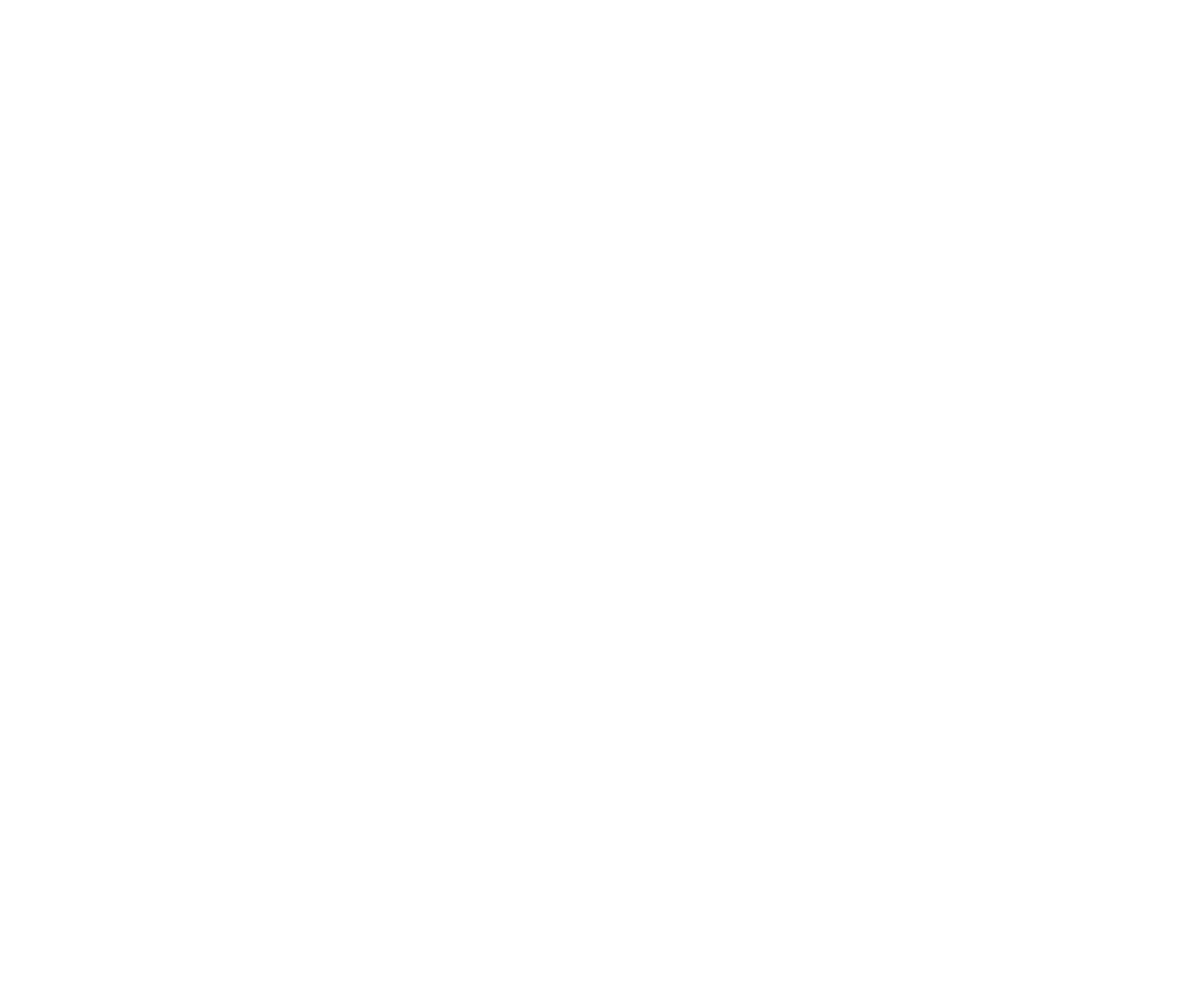
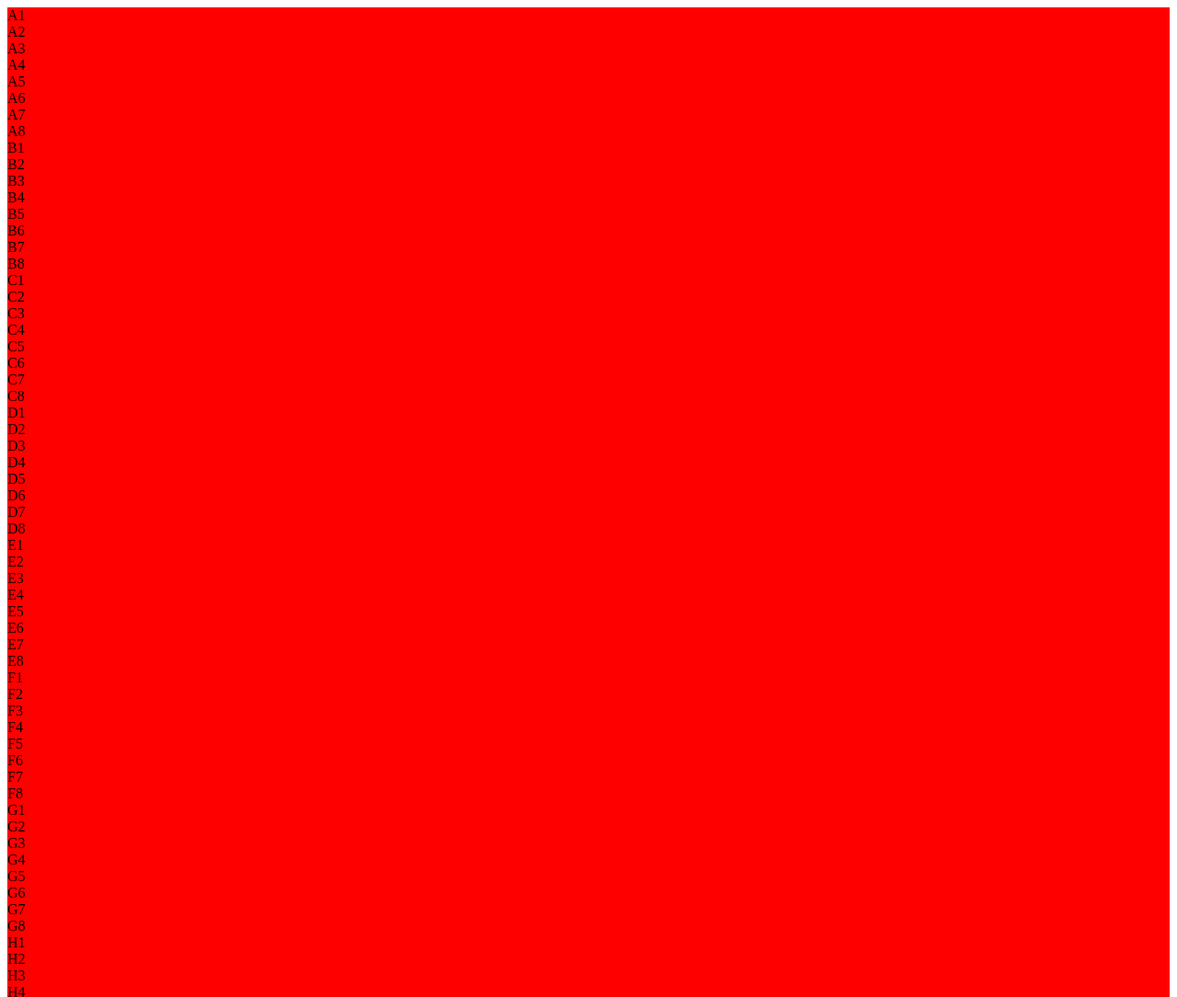
Before and after one commit to tomaszkalus/knights-travails, a plain HTML site: page index.html in a window 1280 px wide. Shown: the top 1084 px of the page at 92% size. Before the commit the page ends 800 px from the top, so only its background shows below. Drawn offline with Linux system fonts and the light colour scheme.

Commit message:
Adding GUI

```diff
--- /dev/null
+++ b/dom.js
@@ -0,0 +1,14 @@
+const container = document.querySelector('#board-container');
+const letters = ['A', 'B', 'C', 'D', 'E', 'F', 'G', 'H']
+for (let i = 0; i < 8; i++) {
+    for (let j = 1; j < 9; j++) {
+        const cell = document.createElement('div');
+        cell.classList.add('cell');
+        cell.setAttribute('data-cell-id', letters[i] + j);
+        cell.textContent = letters[i] + j;
+        container.appendChild(cell);
+    }
+
+}
+
+console.log('XD ')
--- a/index.html
+++ b/index.html
@@ -9,7 +9,11 @@
 </head>
 
 <body>
+  <div id="board-container"></div>
+
+
   <script type="module" src="./script.js"></script>
   <script type="module" src="./tree.js"></script>
+  <script type="module" src="./dom.js"></script>
 </body>
 </html>
--- a/script.js
+++ b/script.js
@@ -41,7 +41,6 @@ function knightMoves(start, dest) {
             new_node.parent = root;
 
             if (move[0] == dest[0] && move[1] == dest[1]) {
-                console.log('FOUND');
                 return new_node;
             }
             queue.push(new_node);
@@ -55,6 +54,7 @@ function knightMoves(start, dest) {
         route.push(node.parent.value);
         node = node.parent;
     }
+    console.log(`Found the shortest path! It only took ${route.length - 1} moves`);
     return route.reverse();
 }
 
--- a/style.css
+++ b/style.css
@@ -0,0 +1,3 @@
+.cell{
+    background-color: red;
+}
```
